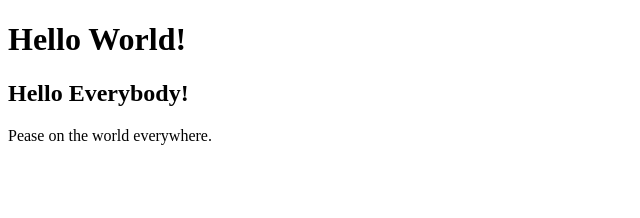
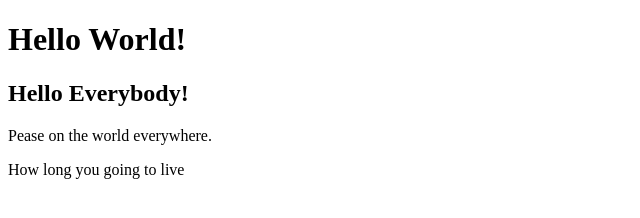
Before and after one commit to ValeriyZoloto/project-git, a plain HTML site: page index.html in a window 1280 px wide. Shown: the whole page, without its empty margins (0-640 px from the left). Drawn offline with Linux system fonts and the light colour scheme.

Commit message:
index.html mod

```diff
--- a/index.html
+++ b/index.html
@@ -9,6 +9,7 @@
     <h1>Hello World!</h1>
     <h2>Hello Everybody!</h2>
     <p>Pease on the world everywhere.</p>
+    <p>How long you going to live</p>
 
 </body>
 </html>
```
